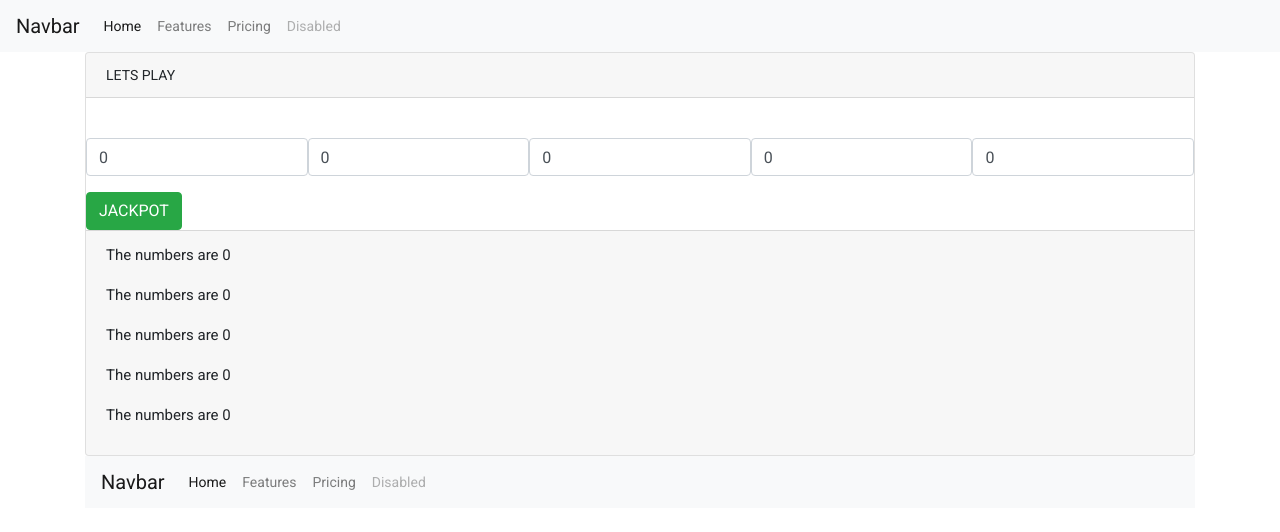
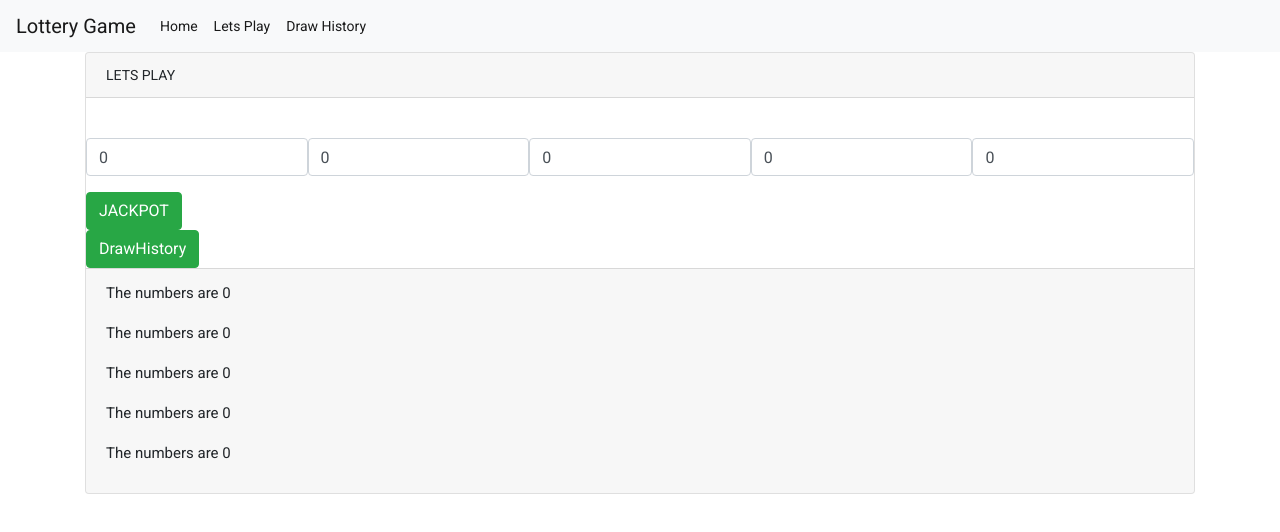
Before and after one commit to sunshield123/Lottery-Application, an Angular app in the folder LotteryUI/: page / in a window 1280 px wide. Shown: the top 532 px of the page. Built offline with nearby package versions, Linux system fonts and the light colour scheme.

Commit message:
Left with Design of front end

```diff
--- a/LotteryUI/src/app/app.component.html
+++ b/LotteryUI/src/app/app.component.html
@@ -7,7 +7,7 @@
 
 
 <nav class="navbar navbar-expand-lg navbar-light bg-light">
-  <a class="navbar-brand" href="#">Navbar</a>
+  <a class="navbar-brand" href="#">Lottery Game</a>
   <button class="navbar-toggler" type="button" data-toggle="collapse" data-target="#navbarNav" aria-controls="navbarNav" aria-expanded="false" aria-label="Toggle navigation">
     <span class="navbar-toggler-icon"></span>
   </button>
@@ -16,14 +16,11 @@
       <li class="nav-item active">
         <a class="nav-link" href="#">Home <span class="sr-only">(current)</span></a>
       </li>
-      <li class="nav-item">
-        <a class="nav-link" href="#">Features</a>
+            <li class="nav-item active">
+        <a class="nav-link" href="#"> Lets Play <span class="sr-only">(current)</span></a>
       </li>
-      <li class="nav-item">
-        <a class="nav-link" href="#">Pricing</a>
-      </li>
-      <li class="nav-item">
-        <a class="nav-link disabled" href="#">Disabled</a>
+            <li class="nav-item active">
+        <a class="nav-link" href="#">Draw History<span class="sr-only">(current)</span></a>
       </li>
     </ul>
   </div>
--- a/LotteryUI/src/app/app.component.ts
+++ b/LotteryUI/src/app/app.component.ts
@@ -1,5 +1,5 @@
 import { Component } from '@angular/core';
-
+import { HttpClient, HttpHeaders } from '@angular/common/http';
 @Component({
   selector: 'app-root',
   templateUrl: './app.component.html',
@@ -7,4 +7,5 @@
 })
 export class AppComponent {
   title = 'LotteryUI';
+
 }
--- a/LotteryUI/src/app/lotterydraw/lotterydraw.component.html
+++ b/LotteryUI/src/app/lotterydraw/lotterydraw.component.html
@@ -12,7 +12,9 @@
 	<div class="">
 		<button class='btn btn-success' (click)="JACKPOT()">JACKPOT</button>
 	</div>
-
+	<div class="">
+		<button class='btn btn-success' (click)="getDataFromAPI()">DrawHistory</button>
+	</div>
 	<div class="card-footer">
 		<h4> The numbers are {{result}} </h4>
 		<h4> The numbers are {{result1}} </h4>
@@ -20,27 +22,14 @@
 		<h4> The numbers are {{result3}} </h4>
 		<h4> The numbers are {{result4}} </h4>
 	</div>
+
+	<ul *ngFor="let d of data">
+		<li>{{d.id}}</li>
+		<li>{{d.player}}</li>
+		<li>{{d.chance1}}</li>
+		<li>{{d.chance2}}</li>
+		<li>{{d.chance3}}</li>
+		<li>{{d.chance4}}</li>
+		<li>{{d.chance5}}</li>
+	</ul>
 </div>
-
-<nav class="navbar navbar-expand-lg navbar-light bg-light">
-  <a class="navbar-brand" href="#">Navbar</a>
-  <button class="navbar-toggler" type="button" data-toggle="collapse" data-target="#navbarNav" aria-controls="navbarNav" aria-expanded="false" aria-label="Toggle navigation">
-    <span class="navbar-toggler-icon"></span>
-  </button>
-  <div class="collapse navbar-collapse" id="navbarNav">
-    <ul class="navbar-nav">
-      <li class="nav-item active">
-        <a class="nav-link" href="#">Home <span class="sr-only">(current)</span></a>
-      </li>
-      <li class="nav-item">
-        <a class="nav-link" href="#">Features</a>
-      </li>
-      <li class="nav-item">
-        <a class="nav-link" href="#">Pricing</a>
-      </li>
-      <li class="nav-item">
-        <a class="nav-link disabled" href="#">Disabled</a>
-      </li>
-    </ul>
-  </div>
-</nav>
--- a/LotteryUI/src/app/lotterydraw/lotterydraw.component.ts
+++ b/LotteryUI/src/app/lotterydraw/lotterydraw.component.ts
@@ -1,8 +1,9 @@
 //should work in array efficeny
+//Need to work with sending results to the backend
+import { Component} from '@angular/core';
+import { HttpClient, HttpHeaders } from '@angular/common/http';
+import {DrawHistoryService} from '../services/draw-history.service'
 
-
-
-import { Component} from '@angular/core';
 
 @Component({
   selector: 'app-lotterydraw',
@@ -12,12 +13,57 @@
 export class LotterydrawComponent {
 
 
+
 public result:number=0;
 public result1:number=0;
 public result2:number=0;
 public result3:number=0;
 public result4:number=0;
+data: Array<any>
 
+url="http://localhost:3200/Users"
+
+constructor(
+	private http: HttpClient,private DrawHistory:DrawHistoryService) {
+	this.data=new Array<any>()
+
+// this.http.get(this.url).toPromise().then(data=>{
+
+
+
+
+// 	console.log(data);
+// });
+// })
+
+
+}
+
+
+
+// Function for CALL SERVER
+
+
+
+user = {};
+
+
+  callServer() {
+  	this.user={id:9,player:"player9",chance1:this.result,chance2:this.result1,chance3:this.result2,chance4:this.result3,chance5:this.result4};
+  	console.log("call callServer")
+    const headers = new HttpHeaders()
+          .set('Authorization', 'my-auth-token')
+          .set('Content-Type', 'application/json');
+
+    this.http.post('http://localhost:3200/ping', JSON.stringify(this.user), {
+      headers: headers
+    })
+    .subscribe(data => {
+      console.log(data);
+    });
+  }
+
+// FUNCTION FOR JACKPOT
 	JACKPOT(){
 
 		var arr = [];
@@ -31,9 +77,18 @@
 			this.result2=arr[2];
 			this.result3=arr[3];
 			this.result4=arr[4];
+			this.callServer()
 
 		}
 
 
+		getDataFromAPI(){
+			this.DrawHistory.getData().subscribe((data)=>{
+				console.log(data)
+				this.data=data
+			})
+
+		}
+
 
 }
--- /dev/null
+++ b/LotteryUI/src/app/services/draw-history.service.ts
@@ -0,0 +1,28 @@
+import { Injectable } from '@angular/core';
+import { HttpClient, HttpHeaders } from '@angular/common/http';
+import {Observable} from 'rxjs';
+
+
+
+
+
+@Injectable({
+  providedIn: 'root'
+})
+export class DrawHistoryService {
+
+  constructor(private http: HttpClient) { }
+
+  getData():Observable<any>{
+
+  	const url="http://localhost:3200/Users"
+
+
+  	return this.http.get<any>(url)
+  }
+
+
+
+
+
+}
```
Also changed, not shown: LotteryUI/src/app/app-routing.module.ts (+7 -1 lines), LotteryUI/src/app/app.module.ts (+6 -1 lines), 2 other files (tests, documents, lock files or other folders).
